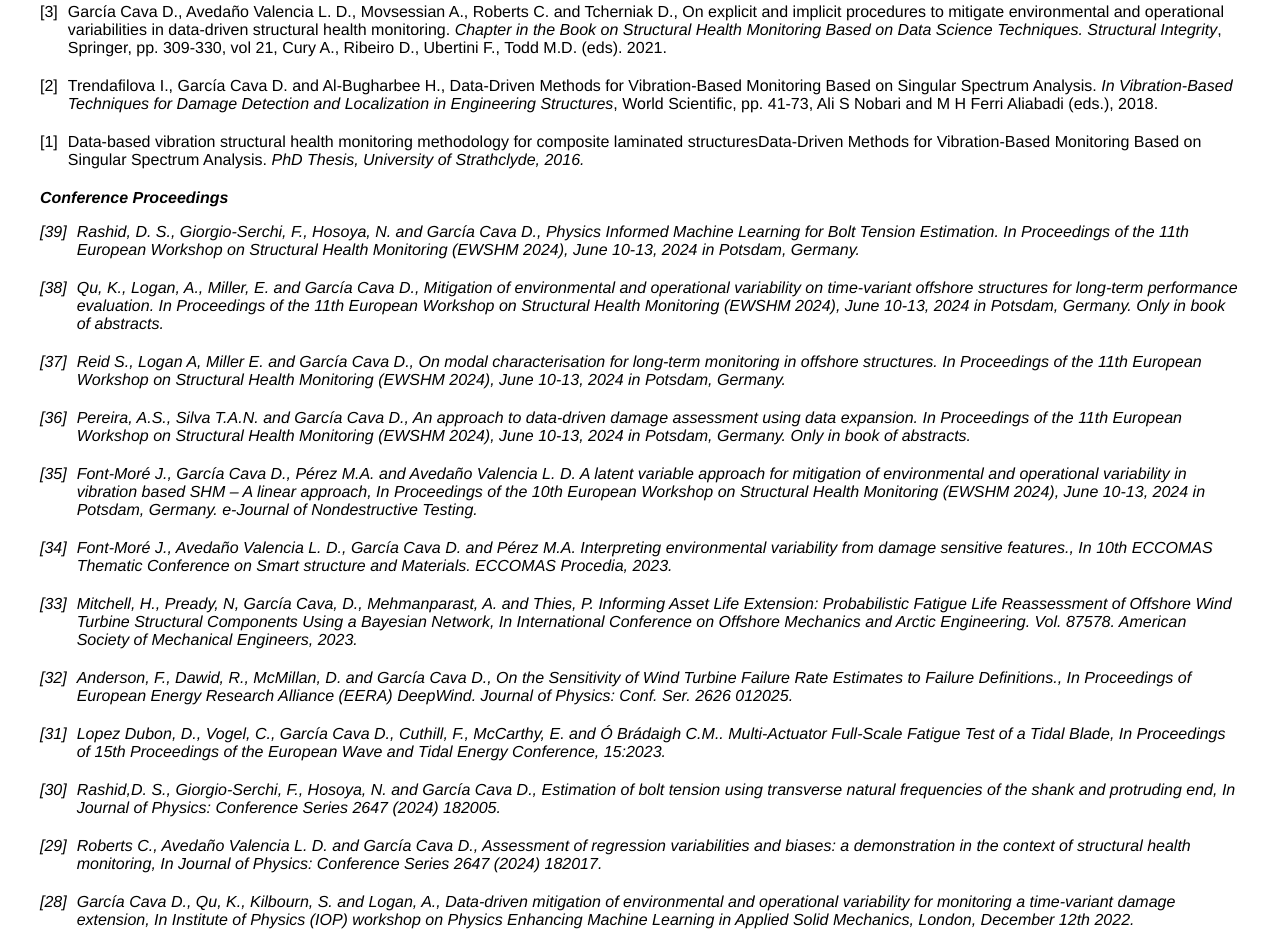
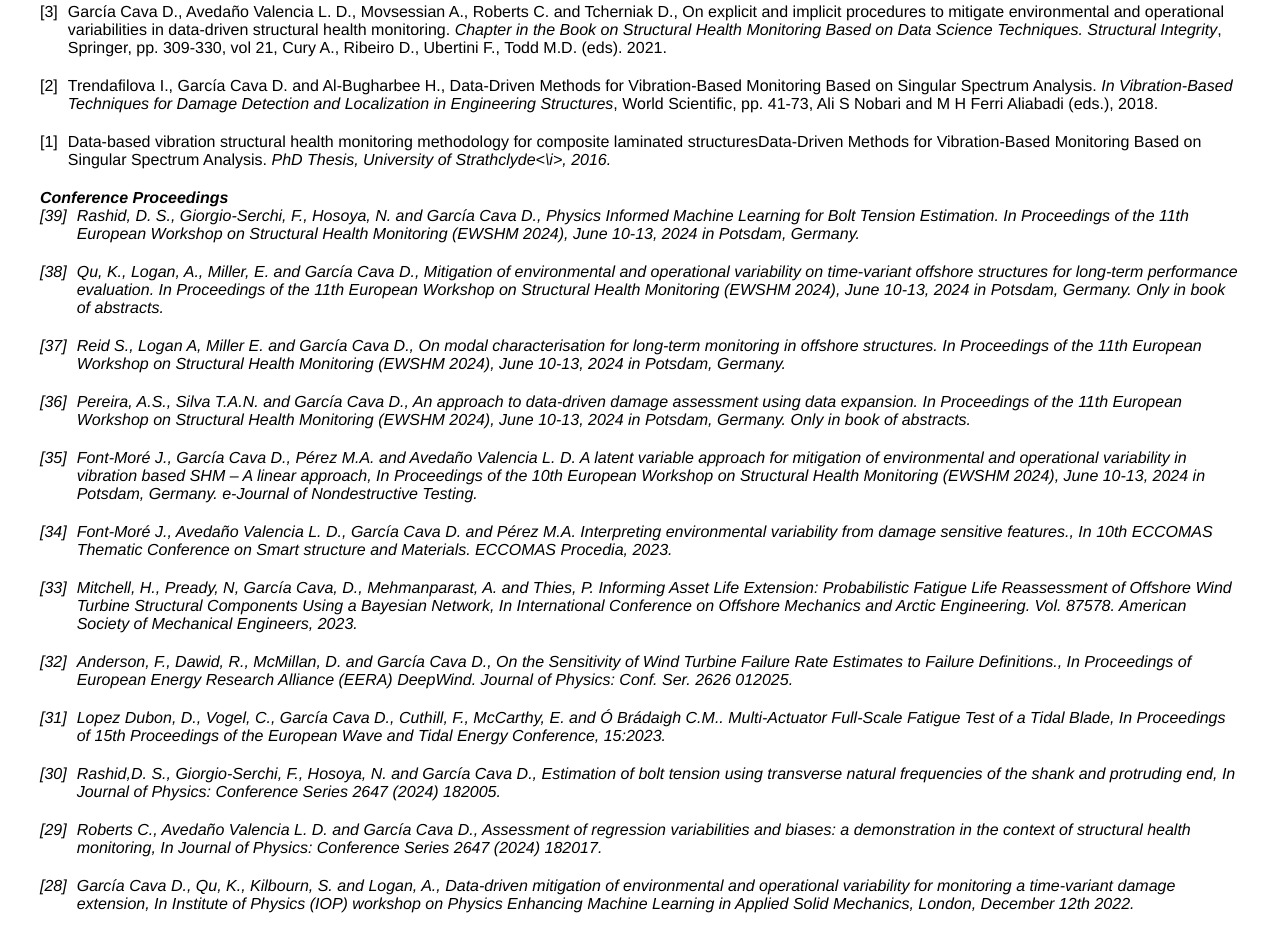
Before and after one commit to dgarciacava/dgarciacava.github.io, a plain HTML site: page publications.html in a window 1280 px wide. Shown: the part 1331-2264 px from the top of the page. Drawn offline with Linux system fonts and the light colour scheme.

Commit message:
Update publications.html

```diff
--- a/publications.html
+++ b/publications.html
@@ -186,13 +186,13 @@
         <li data-number="[1]">
                 <a href="https://stax.strath.ac.uk/concern/theses/mg74qm17c">
                     Data-based vibration structural health monitoring methodology for composite laminated structuresData-Driven Methods for Vibration-Based Monitoring Based on Singular Spectrum Analysis.
-                    <i>PhD Thesis, University of Strathclyde, 2016.
+                    <i>PhD Thesis, University of Strathclyde<\i>, 2016.
                 </a>
             </li>
-    </ul>
+
 
     <strong>Conference Proceedings</strong><br>
-    <ul>
+
     <li data-number="[39]">
              <a href="https://www.ndt.net/search/docs.php3?id=29622">
                  Rashid, D. S., Giorgio-Serchi, F., Hosoya, N. and García Cava D., Physics Informed Machine Learning for Bolt Tension Estimation.
```
